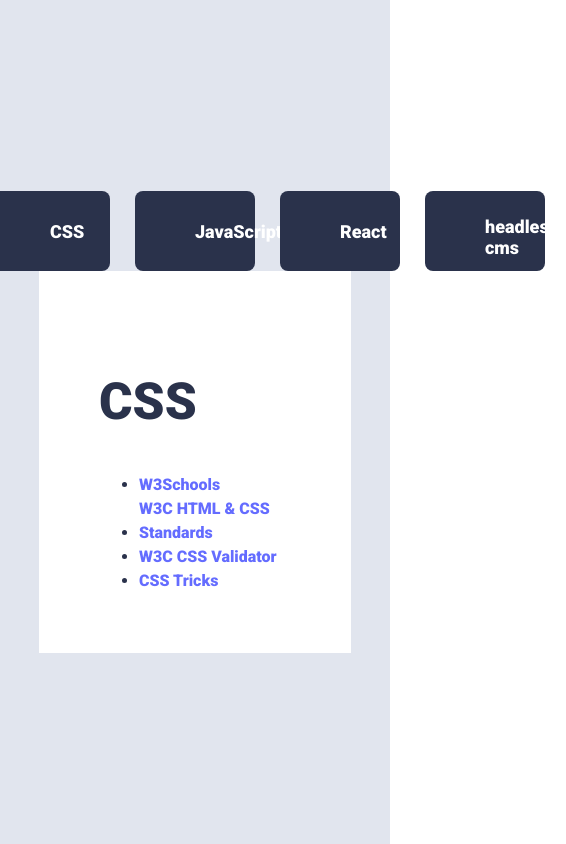
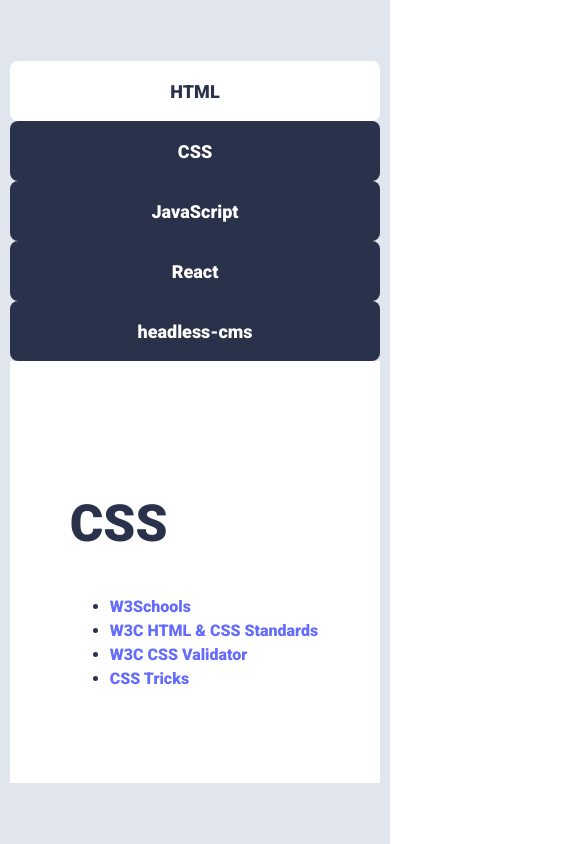
Before and after one commit to Halohusaini/uin23ak3_resourceapp_group39, a React (Vite) app: page /resources/CSS in a window 390 px wide. Shown: the whole page, 566 px wide, since content can reach past the window. Built offline with nearby package versions, Linux system fonts and the light colour scheme.

Commit message:
Laget media queries for tablet og mobil for en responsiv nettside

```diff
--- a/src/styles/main.scss
+++ b/src/styles/main.scss
@@ -106,3 +106,36 @@
   #content li a:hover {
     color: var(--text-color);
   }
+
+  // Tablet
+@media (min-width: 768px) and (max-width: 1024px) {
+  #root, #content {
+    width: 90%;
+    margin: 4rem auto;
+  }
+
+  #tab-container button {
+    padding: var(--spacing-s) var(--spacing-m);
+    font-size: var(--font-size-l);
+  }
+}
+
+// Mobile Phones
+@media (max-width: 767px) {
+  #root, #content {
+    width: 95%;
+    margin: 2rem auto;
+  }
+
+
+  #tab-container {
+    flex-direction: column;
+    gap: var(--spacing-s);
+  }
+
+  #tab-container button {
+    padding: var(--spacing-s);
+    font-size: var(--font-size-s);
+    height: 60px;
+  }
+}
```
